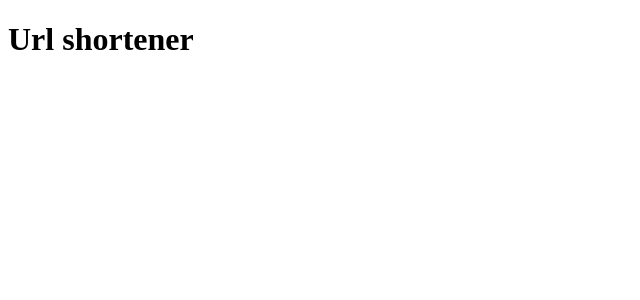
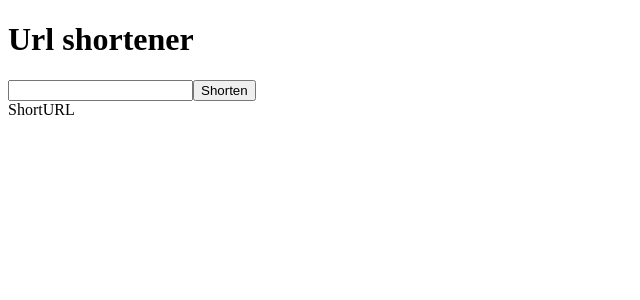
Before and after one commit to Mitch4sho/url-shortener, a React (Create React App) app in the folder client/: page / in a window 1280 px wide. Shown: the top 300 px of the page, without its empty margins (0-640 px from the left). Built offline with nearby package versions, Linux system fonts and the light colour scheme.

Commit message:
Add: all the components Input, Button, ShortUrl

```diff
--- a/client/src/App.js
+++ b/client/src/App.js
@@ -1,9 +1,18 @@
 import React from "react";
+import Input from "./Input";
+import Button from "./Button";
+import ShortUrl from "./ShortUrl";
+import styled from "styled-components";
+
+const AppWrapper = styled.div``;
 
 export default function App() {
   return (
-    <div>
+    <AppWrapper>
       <h1>Url shortener</h1>
-    </div>
+      <Input />
+      <Button />
+      <ShortUrl />
+    </AppWrapper>
   );
 }
--- /dev/null
+++ b/client/src/Button.js
@@ -0,0 +1,8 @@
+import React from "react";
+import styled from "styled-components";
+
+const ButtonStyled = styled.button``;
+
+export default function Button() {
+  return <ButtonStyled>Shorten</ButtonStyled>;
+}
--- /dev/null
+++ b/client/src/Input.js
@@ -0,0 +1,8 @@
+import React from "react";
+import styled from "styled-components";
+
+const InputStyled = styled.input``;
+
+export default function Input() {
+  return <InputStyled></InputStyled>;
+}
--- /dev/null
+++ b/client/src/ShortUrl.js
@@ -0,0 +1,8 @@
+import React from "react";
+import styled from "styled-components";
+
+const ShortUrlWrapper = styled.div``;
+
+export default function ShortUrl() {
+  return <ShortUrlWrapper>ShortURL</ShortUrlWrapper>;
+}
```
Also changed, not shown: client/public/logo192.png (deleted), client/public/logo512.png (deleted).
